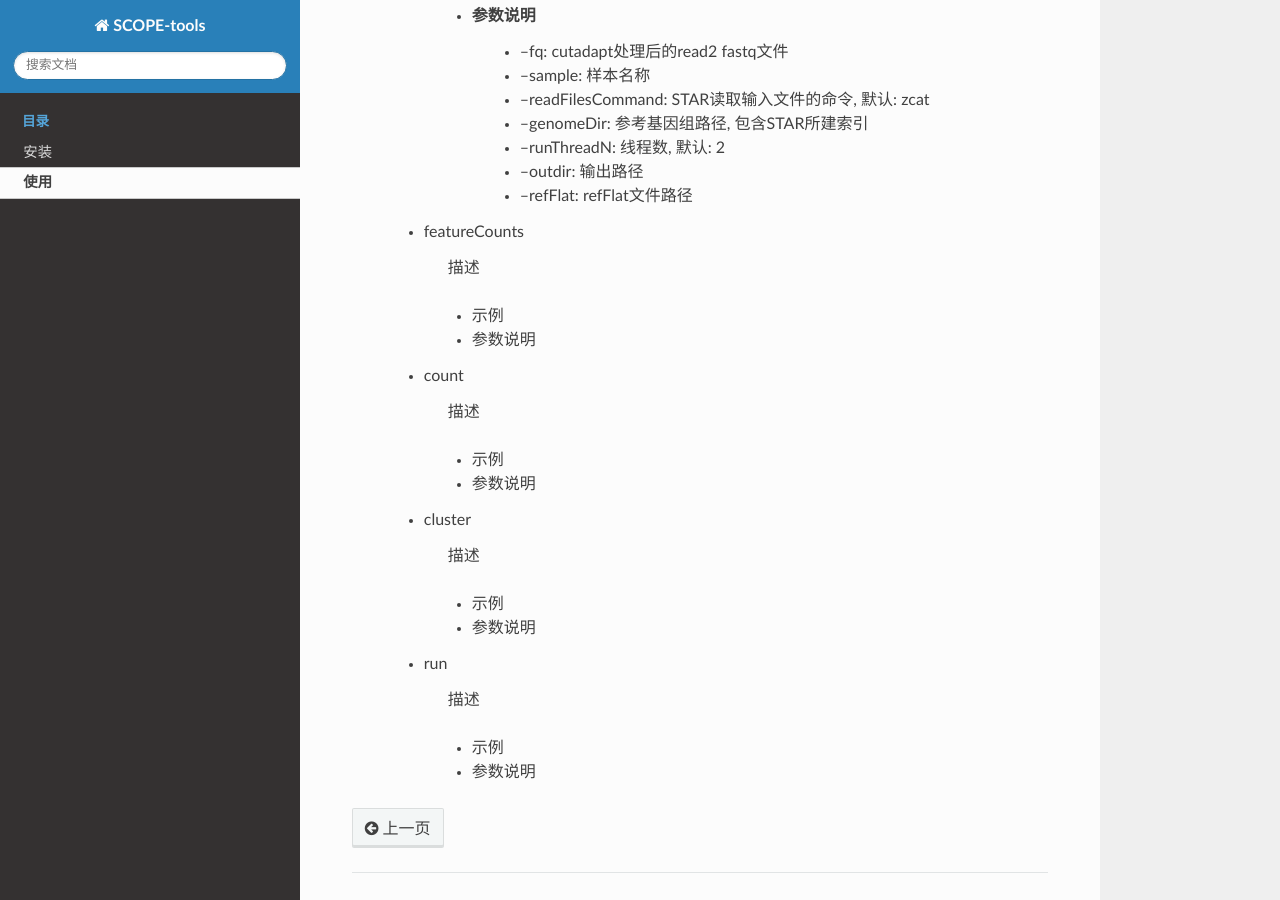
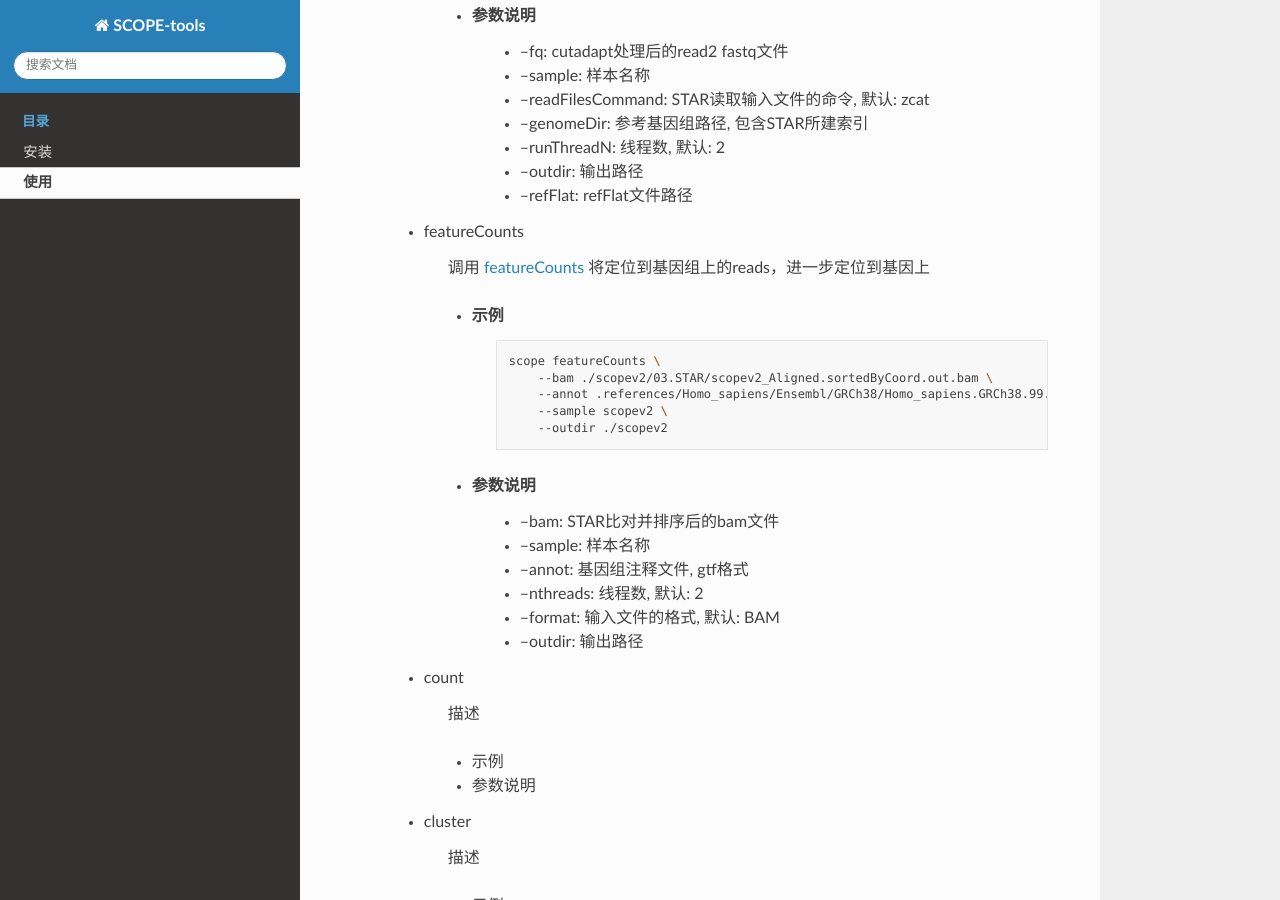
Before and after one commit to SingleronBio/SCOPE-tools, a Sphinx documentation site: the page built from docs/usage.rst, in a window 1280 px wide and 900 px high, scrolled down 2910 px. Built offline with Sphinx 7.4.7 and the Read the Docs theme 2.0.0, drawn with Linux system fonts in a browser that asks for light colours.

Commit message:
update scope featureCounts doc

```diff
--- a/docs/usage.rst
+++ b/docs/usage.rst
@@ -155,11 +155,26 @@
 
     * featureCounts
 
-        描述
+        调用 featureCounts_ 将定位到基因组上的reads，进一步定位到基因上
+
+        .. _featureCounts: http://bioinf.wehi.edu.au/featureCounts/
 
         * 示例
+            .. code-block:: bash
+
+                scope featureCounts \
+                    --bam ./scopev2/03.STAR/scopev2_Aligned.sortedByCoord.out.bam \
+                    --annot .references/Homo_sapiens/Ensembl/GRCh38/Homo_sapiens.GRCh38.99.gtf \
+                    --sample scopev2 \
+                    --outdir ./scopev2
 
         * 参数说明
+            * --bam: STAR比对并排序后的bam文件
+            * --sample: 样本名称
+            * --annot: 基因组注释文件, gtf格式
+            * --nthreads: 线程数, 默认: 2
+            * --format: 输入文件的格式, 默认: BAM
+            * --outdir: 输出路径
 
     * count
 
```
